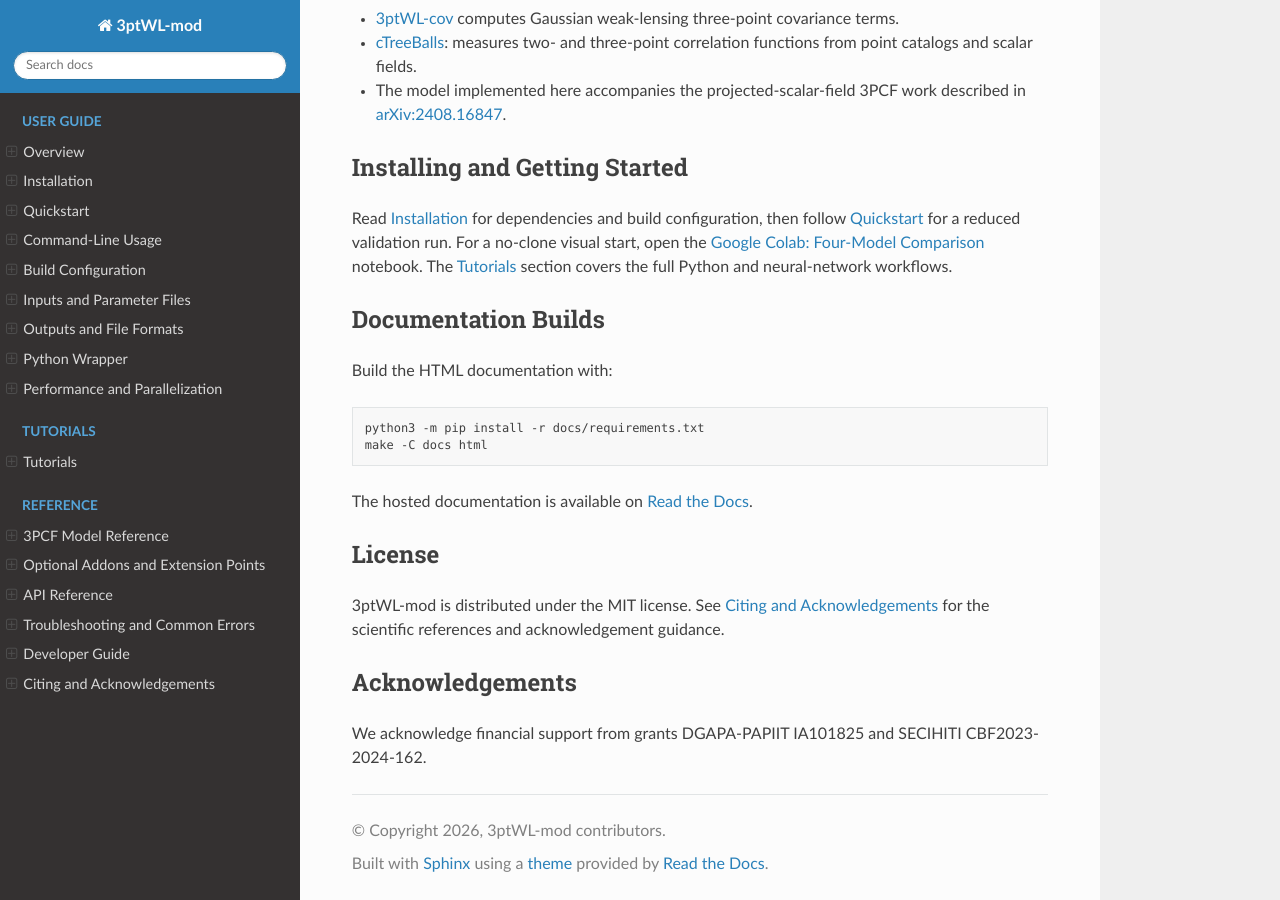
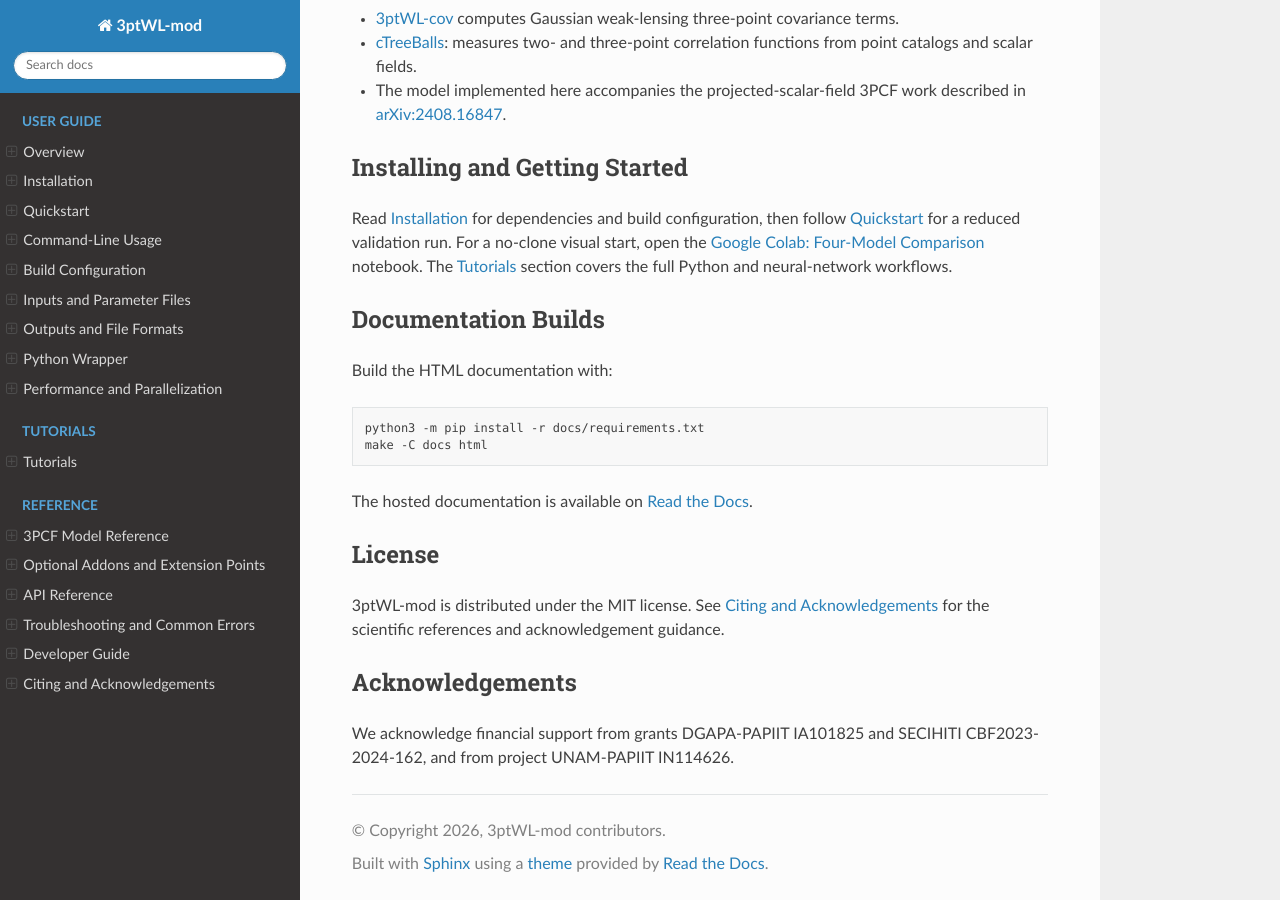
Before and after one commit to sadirs/3ptWL-mod, a Sphinx documentation site: the page built from docs/README.rst, in a window 1280 px wide and 900 px high, scrolled down 801 px. Built offline with Sphinx 7.4.7 and the Read the Docs theme 3.1.0, drawn with Linux system fonts in a browser that asks for light colours.

Commit message:
Add UNAM-PAPIIT IN114626 acknowledgement

```diff
--- a/docs/README.rst
+++ b/docs/README.rst
@@ -68,7 +68,7 @@ Acknowledgements
 ~~~~~~~~~~~~~~~~
 
 We acknowledge financial support from grants DGAPA-PAPIIT IA101825 and
-SECIHITI CBF2023-2024-162.
+SECIHITI CBF2023-2024-162, and from project UNAM-PAPIIT IN114626.
 
 .. _Source code and issue tracking: https://github.com/sadirs/3ptWL-mod
 .. _3ptWL-cov: https://3ptwl-cov.readthedocs.io/en/latest/overview.html
```
Also changed, not shown: README.md (+1 -1 lines).
